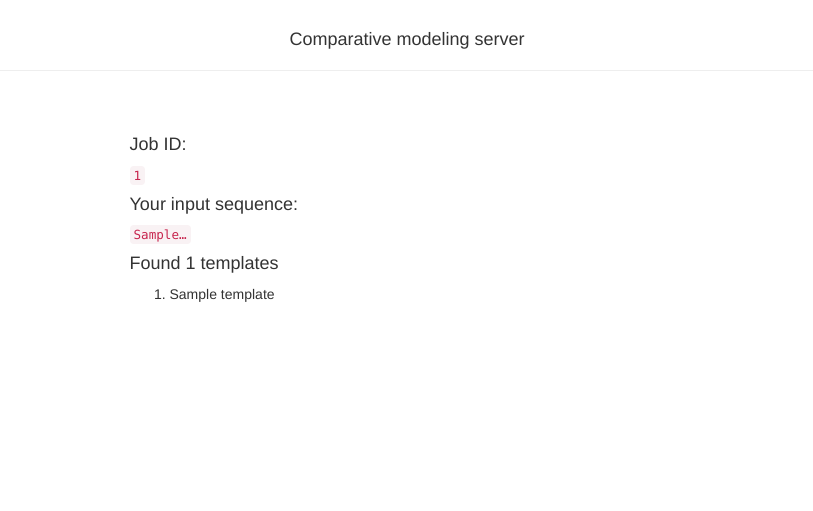
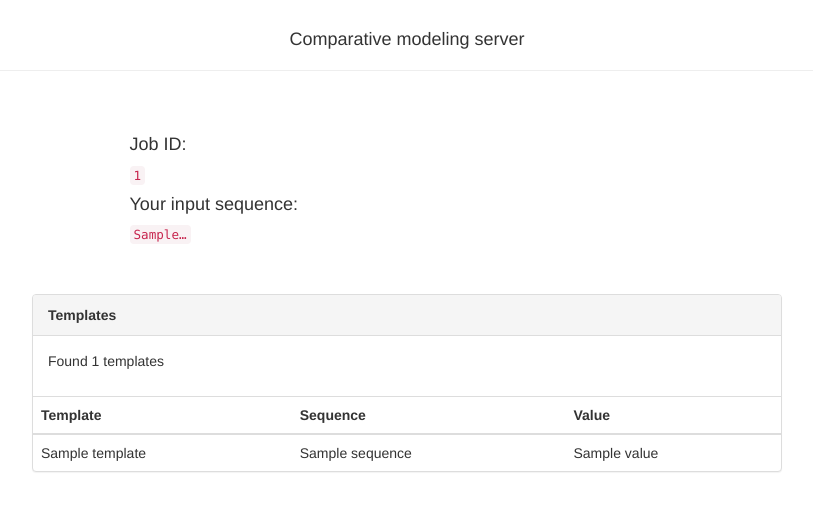
Before and after one commit to dacarlin/cm_server, a Flask app: template templates/results.html in a window 1280 px wide. Shown: the top 511 px of the page, without its empty margins (233-1046 px from the left). Run offline with Flask 2, Linux system fonts and the light colour scheme; the template is opened without the code that fills it: most values are stand-ins (such as "Sample title", 1, 10 or a date in 2020); some libraries are stand-ins or nearby versions.

Commit message:
Added template display to results

```diff
--- a/templates/results.html
+++ b/templates/results.html
@@ -15,12 +15,47 @@
       <code>
         {{ results.original_input[:61] }}…
       </code>
-      <h4>Found {{ results.templates|length }} templates</h4>
-        <ol>
-          {% for template in results.templates %}
-          <li>{{ template }}</li>
-          {% endfor %}
-        </ol>
+      <p><br><br></p>
+    </div>
+  </div>
+  <div class="row">
+    <div class="col-md-2"></div>
+    <div class="col-md-8">
+      <div class="panel panel-default">
+        <!-- Default panel contents -->
+        <div class="panel-heading"><strong>Templates</strong></div>
+        <div class="panel-body">
+          <p>Found {{ results.templates|length }} templates</p>
+        </div>
+        <table class="table">
+          <thead>
+            <th>
+              Template
+            </th>
+            <th>
+              Sequence
+            </th>
+            <th>
+              Value
+            </th>
+          </thead>
+          <tbody>
+            {% for template in results.templates %}
+            <tr>
+              <td>
+                {{ template.name }}
+              </td>
+              <td>
+                {{ template.sequence }}
+              </td>
+              <td>
+                {{ template.value }}
+              </td>
+            </tr>
+            {% endfor %}
+          </tbody>
+        </table>
+      </div>
     </div>
   </div>
 </div>
```
